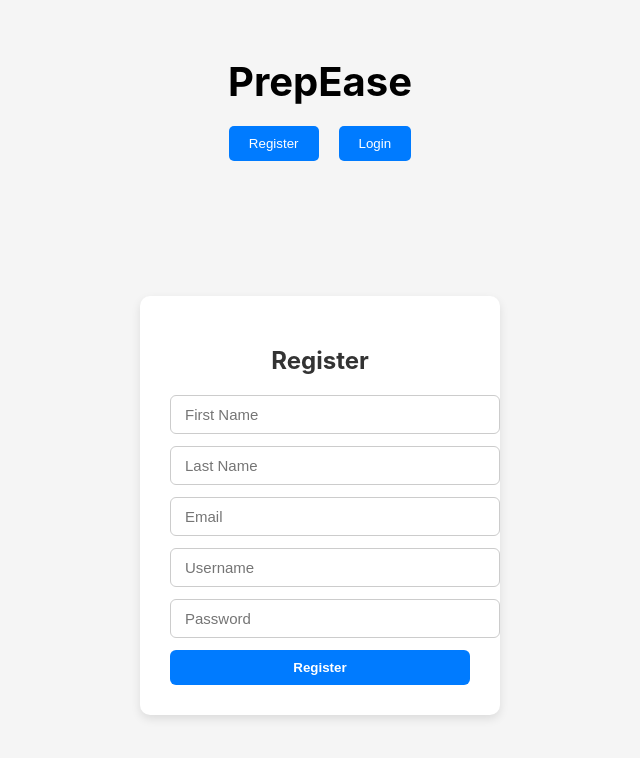
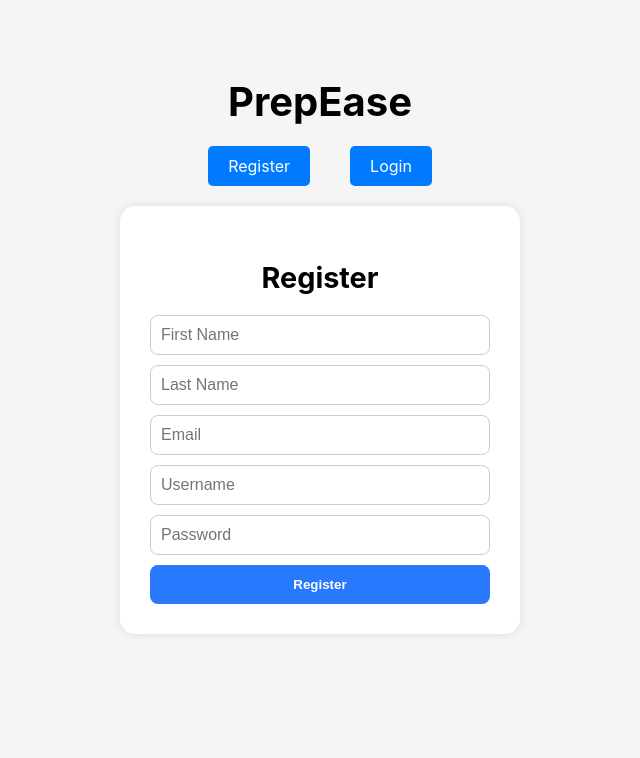
Before and after one commit to dlleong0017/PrepEase, a React (Create React App) app in the folder client/: page /register in a window 1280 px wide. Shown: the top 758 px of the page, without its empty margins (320-960 px from the left). Built offline with nearby package versions, Linux system fonts and the light colour scheme.

Commit message:
fixed some frontend

```diff
--- a/client/src/App.js
+++ b/client/src/App.js
@@ -1,24 +1,34 @@
-import React, { useState } from "react";
+import React from "react";
+import { BrowserRouter as Router, Routes, Route, Link } from "react-router-dom";
 import Register from "./Register";
 import Login from "./Login";
 
 function App() {
-  const [showLogin, setShowLogin] = useState(false);
+  return (
+    <Router>
+      <div style={styles.app}>
+        <div style={styles.container}>
+          <h1 style={styles.header}>PrepEase</h1>
 
-  return (
-    <div style={styles.app}>
-      <h1 style={styles.header}>PrepEase</h1>
-      <div style={styles.toggle}>
-      	<button onClick={() => setShowLogin(false)} style={styles.toggleBtn}>
-	  Register
-	 </button>
-      <button onClick={() => setShowLogin(true)} style = {styles.toggleBtn}>
-	Login
-       </button>
-     </div>
-      {showLogin ? <Login /> : <Register />}
-    </div>
+          <div style={styles.toggle}>
+            <Link to="/register" style={styles.linkBtn}>Register</Link>
+            <Link to="/login" style={styles.linkBtn}>Login</Link>
+          </div>
+
+          <Routes>
+            <Route path="/register" element={<Register />} />
+            <Route path="/login" element={<Login />} />
+            <Route path="/" element={<Landing />} />
+          </Routes>
+        </div>
+      </div>
+    </Router>
   );
+}
+
+// 👇 Simple landing component with nothing below the buttons
+function Landing() {
+  return <p style={styles.welcomeText}>Welcome to PrepEase! Ensure you are prepared in the event of disaster.</p>;
 }
 
 const styles = {
@@ -26,16 +36,26 @@ const styles = {
     textAlign: "center",
     backgroundColor: "#f5f5f5",
     minHeight: "100vh",
-    paddingTop: "30px",
+    padding: "30px 20px",
+    boxSizing: "border-box",
+    overflowX: "hidden",
+  },
+  container: {
+    maxWidth: "500px",
+    margin: "0 auto",
+    padding: "20px",
   },
   header: {
     fontSize: "2.5rem",
     marginBottom: "20px",
   },
   toggle: {
+    display: "flex",
+    justifyContent: "center",
+    gap: "20px",
     marginBottom: "20px",
   },
-  toggleBtn: {
+  linkBtn: {
     padding: "10px 20px",
     margin: "0 10px",
     border: "none",
@@ -43,6 +63,13 @@ const styles = {
     backgroundColor: "#007bff",
     color: "white",
     cursor: "pointer",
+    textDecoration: "none",
+    display: "inline-block",
+  },
+  welcomeText: {
+    fontSize: "1.1rem",
+    color: "#555",
+    marginTop: "20px",
   },
 };
 
--- a/client/src/Login.js
+++ b/client/src/Login.js
@@ -26,10 +26,9 @@ function Login() {
   };
 
   return (
-    <div style={styles.page}>
-      <div style={styles.container}>
+    <div style={styles.wrapper}>
       <h2 style={styles.title}>Login</h2>
-        <form onSubmit={handleSubmit}>
+      <form style={styles.form} onSubmit={handleSubmit}>
         <input
           name="username"
           placeholder="Username"
@@ -50,44 +49,45 @@ function Login() {
         <button type="submit" style={styles.button}>Login</button>
       </form>
     </div>
-    </div>
   );
 }
 
 const styles = {
-  page: {
-    display: "flex",
-    justifyContent: "center",
-    alignItems: "center",
-    height: "calc(100vh - 150px)",
-  },
-  container: {
-    backgroundColor: "white",
+  wrapper: {
+    backgroundColor: "#fff",
     padding: "30px",
-    borderRadius: "10px",
-    boxShadow: "0 4px 10px rgba(0,0,0,0.1)",
-    width: "300px",
+    borderRadius: "15px",
+    boxShadow: "0 0 10px rgba(0,0,0,0.1)",
+    width: "100%",
+    maxWidth: "400px",
+    margin: "0 auto",
+    boxSizing: "border-box",
   },
   title: {
+    fontSize: "1.8rem",
     marginBottom: "20px",
-    color: "#333",
+    fontWeight: "bold",
+  },
+  form: {
+    display: "flex",
+    flexDirection: "column",
+    gap: "10px",
   },
   input: {
+    padding: "10px",
+    fontSize: "1rem",
+    borderRadius: "8px",
+    border: "1px solid #ccc",
     width: "100%",
-    padding: "10px 14px",
-    marginBottom: "12px",
-    borderRadius: "6px",
-    border: "1px solid #ccc",
-    fontSize: "15px",
+    boxSizing: "border-box",
   },
   button: {
-    width: "100%",
-    padding: "10px",
+    padding: "12px",
     backgroundColor: "#007bff",
-    color: "white",
+    color: "#fff",
+    fontWeight: "bold",
     border: "none",
-    borderRadius: "6px",
-    fontWeight: "bold",
+    borderRadius: "8px",
     cursor: "pointer",
   },
 };
--- a/client/src/Register.js
+++ b/client/src/Register.js
@@ -15,111 +15,62 @@ function Register() {
 
   const handleSubmit = async (e) => {
     e.preventDefault();
-
-    try {
-      const res = await fetch("http://localhost:3000/user/register", {
-        method: "POST",
-        headers: { "Content-Type": "application/json" },
-        body: JSON.stringify(form),
-      });
-
-      const text = await res.text();
-      alert("Registration result: " + text);
-    } catch (err) {
-      alert("Registration failed: " + err.message);
-      console.error("Registration error:", err);
-    }
+    // submit logic
   };
 
   return (
-    <div style={styles.page}>
-      <div style={styles.container}>
-        <h2 style={styles.title}>Register</h2>
-        <form onSubmit={handleSubmit}>
-          <input
-            name="firstName"
-            placeholder="First Name"
-            value={form.firstName}
-            onChange={handleChange}
-            style={styles.input}
-            required
-          />
-          <input
-            name="lastName"
-            placeholder="Last Name"
-            value={form.lastName}
-            onChange={handleChange}
-            style={styles.input}
-            required
-          />
-          <input
-            name="email"
-            placeholder="Email"
-            value={form.email}
-            onChange={handleChange}
-            style={styles.input}
-            required
-          />
-          <input
-            name="username"
-            placeholder="Username"
-            value={form.username}
-            onChange={handleChange}
-            style={styles.input}
-            required
-          />
-          <input
-            name="password"
-            placeholder="Password"
-            type="password"
-            value={form.password}
-            onChange={handleChange}
-            style={styles.input}
-            required
-          />
-          <button type="submit" style={styles.button}>Register</button>
-        </form>
-      </div>
+    <div style={styles.wrapper}>
+      <h2 style={styles.title}>Register</h2>
+      <form style={styles.form} onSubmit={handleSubmit}>
+        <input name="firstName" placeholder="First Name" style={styles.input} onChange={handleChange} />
+        <input name="lastName" placeholder="Last Name" style={styles.input} onChange={handleChange} />
+        <input name="email" placeholder="Email" style={styles.input} onChange={handleChange} />
+        <input name="username" placeholder="Username" style={styles.input} onChange={handleChange} />
+        <input name="password" type="password" placeholder="Password" style={styles.input} onChange={handleChange} />
+        <button type="submit" style={styles.button}>Register</button>
+      </form>
     </div>
   );
 }
 
 const styles = {
-  page: {
-    display: "flex",
-    justifyContent: "center",
-    alignItems: "center",
-    height: "calc(100vh - 150px)",
-  },
-  container: {
-    backgroundColor: "white",
+  wrapper: {
+    backgroundColor: "#fff",
     padding: "30px",
-    borderRadius: "10px",
-    boxShadow: "0 4px 10px rgba(0,0,0,0.1)",
-    width: "300px",
+    borderRadius: "15px",
+    boxShadow: "0 0 10px rgba(0,0,0,0.1)",
+    width: "100%",
+    maxWidth: "400px",
+    margin: "0 auto",
+    boxSizing: "border-box",
   },
   title: {
+    fontSize: "1.8rem",
     marginBottom: "20px",
-    color: "#333",
+    fontWeight: "bold",
+  },
+  form: {
+    display: "flex",
+    flexDirection: "column",
+    gap: "10px",
   },
   input: {
+    padding: "10px",
+    fontSize: "1rem",
+    borderRadius: "8px",
+    border: "1px solid #ccc",
     width: "100%",
-    padding: "10px 14px",
-    marginBottom: "12px",
-    borderRadius: "6px",
-    border: "1px solid #ccc",
-    fontSize: "15px",
+    boxSizing: "border-box",
   },
   button: {
-    width: "100%",
-    padding: "10px",
-    backgroundColor: "#007bff",
-    color: "white",
+    padding: "12px",
+    backgroundColor: "#2979ff",
+    color: "#fff",
+    fontWeight: "bold",
     border: "none",
-    borderRadius: "6px",
-    fontWeight: "bold",
+    borderRadius: "8px",
     cursor: "pointer",
-  },
+  }
 };
 
 export default Register;
```
Also changed, not shown: 2 other files (tests, documents, lock files or other folders). Lines whose indentation alone changed are shown as unchanged.
